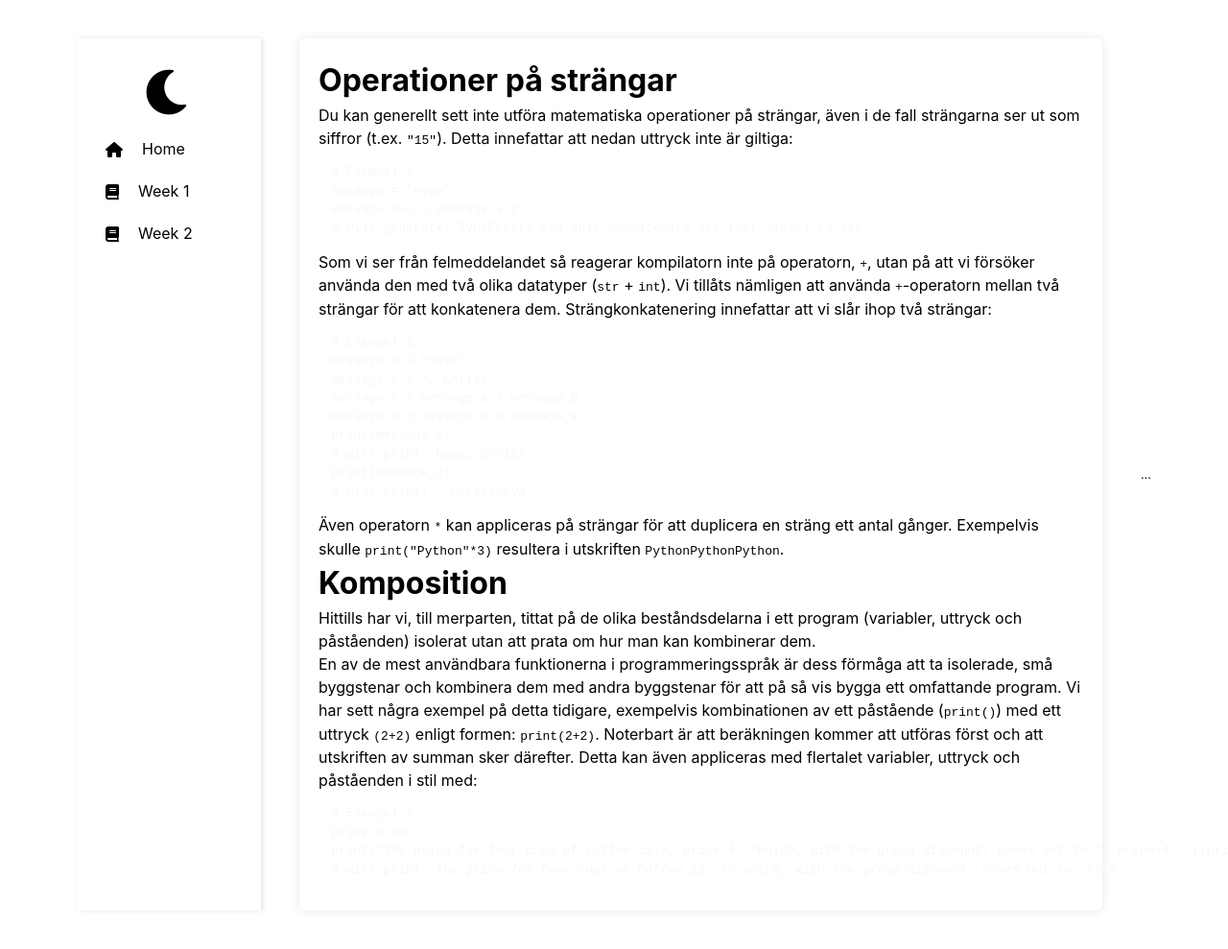
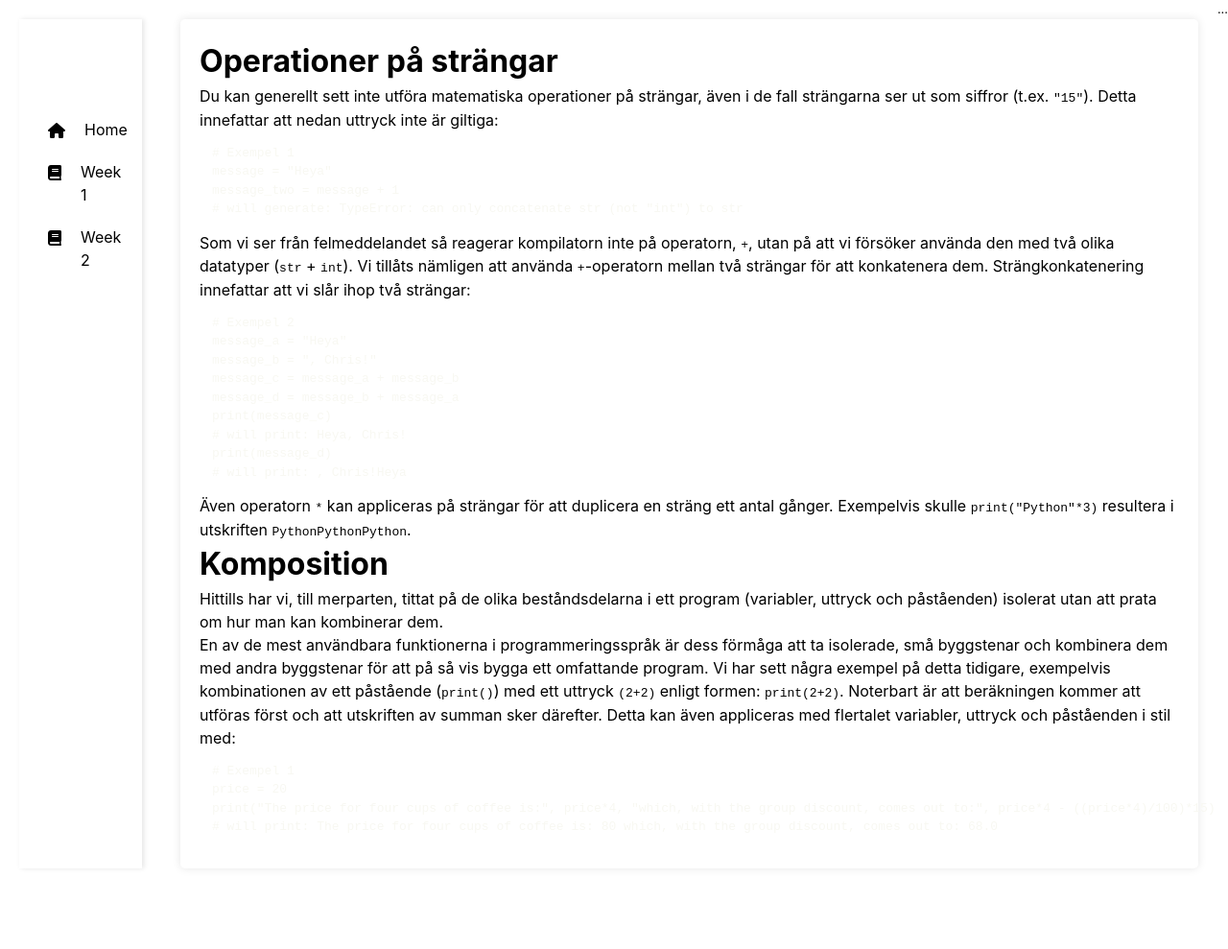
Before and after one commit to noitaloiv/fundamentalPython, a Jekyll site: the page built from week1/strings.md, in a window 1280 px wide. Shown: the whole page at 96% size. Built offline with Jekyll 4.4.1, drawn with Linux system fonts in a browser that asks for light colours; our own code applies the rules of GitHub Pages for plain Markdown files; a style sheet for code colours, icons or effects is not loaded; after the commit the page ends 925 px from its top, so only the background shows below that.

Commit message:
Update style.css

```diff
--- a/assets/css/style.css
+++ b/assets/css/style.css
@@ -42,6 +42,7 @@ body[data-theme='dark'] .dropdown-content {
 /* Light mode icon */
 body[data-theme='light'] #theme-icon {
   content: "\f186"; /* FontAwesome moon icon */
+  color: white;
 }
 
 /* Dark mode icon */
@@ -100,13 +101,13 @@ pre {
   border-radius: 20px;
 }
 
-@media (prefers-color-scheme: dark) {
+/*@media (prefers-color-scheme: dark) {
   pre {
     background-color: #000; /* Darker background for dark mode */
     color: #FFF; /* Lighter text color for dark mode */
     /* Add other dark mode specific styling as needed */
   }
-}
+}*/
 
 header, main, footer {
     max-width: 1200px;
@@ -217,7 +218,7 @@ footer {
 /* Sidebar styles */
 #sidebar {
     width: 300px;
-    min-width: 15vw;
+    min-width: 10vw;
     padding: 20px;
     box-shadow: 2px 0 5px rgba(0,0,0,0.1); /* Subtle shadow for depth */
     margin: 20px;
```
